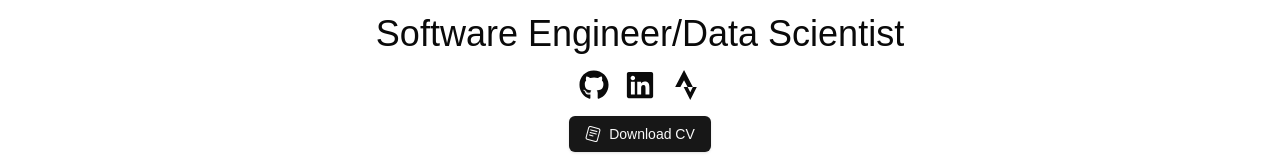
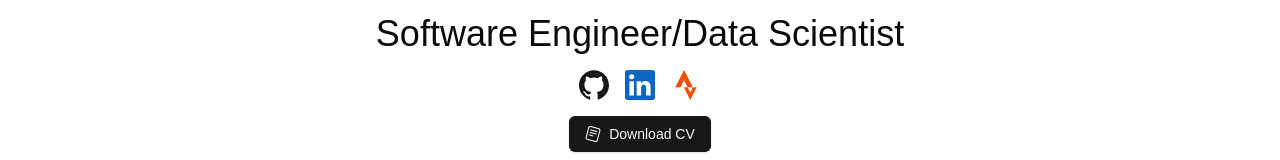
Before and after one commit to michaelbennett99/michaeldabennett.com, a Next.js app: page / in a window 1280 px wide. Shown: the part 235-395 px from the top of the page. Built offline with nearby package versions, Linux system fonts and the light colour scheme.

Commit message:
Use techIcon for social links, allows applying house colours

```diff
--- a/src/app/_components/page/header.tsx
+++ b/src/app/_components/page/header.tsx
@@ -1,4 +1,4 @@
-import { FaGithub, FaLinkedin, FaStrava } from "react-icons/fa";
+import TechIcon from "@/components/tech_icon";
 
 import SocialLink from "@/components/social_link";
 import DownloadCV from "@/components/download_cv";
@@ -13,15 +13,15 @@ export default function Header() {
       <nav className="flex justify-center gap-4 text-3xl">
         <SocialLink
           href="https://github.com/michaelbennett99"
-          icon={<FaGithub />}
+          icon={<TechIcon icon="github" applyHouseColour />}
         />
         <SocialLink
           href="https://www.linkedin.com/in/michaeldabennett"
-          icon={<FaLinkedin />}
+          icon={<TechIcon icon="linkedin" applyHouseColour />}
         />
         <SocialLink
           href="https://www.strava.com/athletes/25477476"
-          icon={<FaStrava />}
+          icon={<TechIcon icon="strava" applyHouseColour />}
         />
       </nav>
       <DownloadCV />
```
